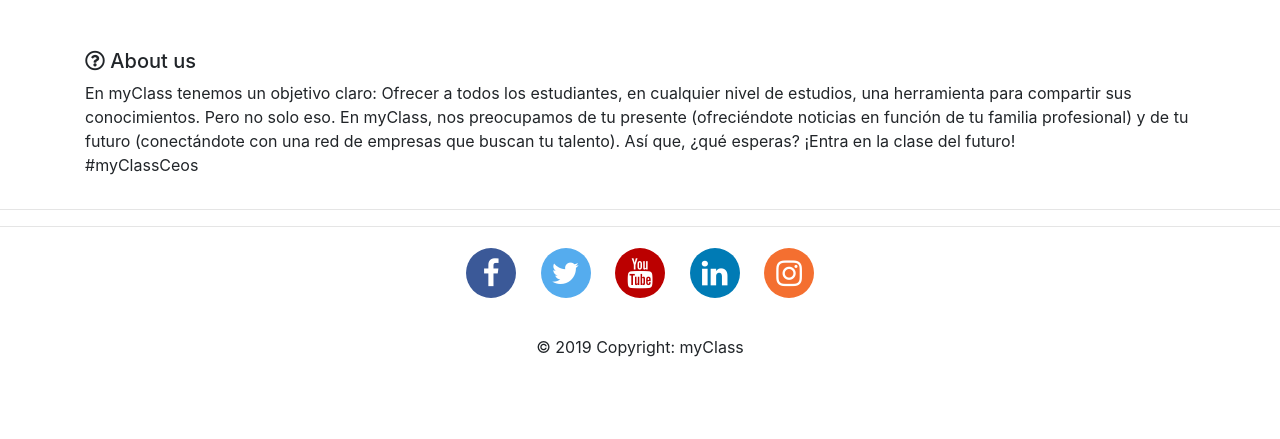
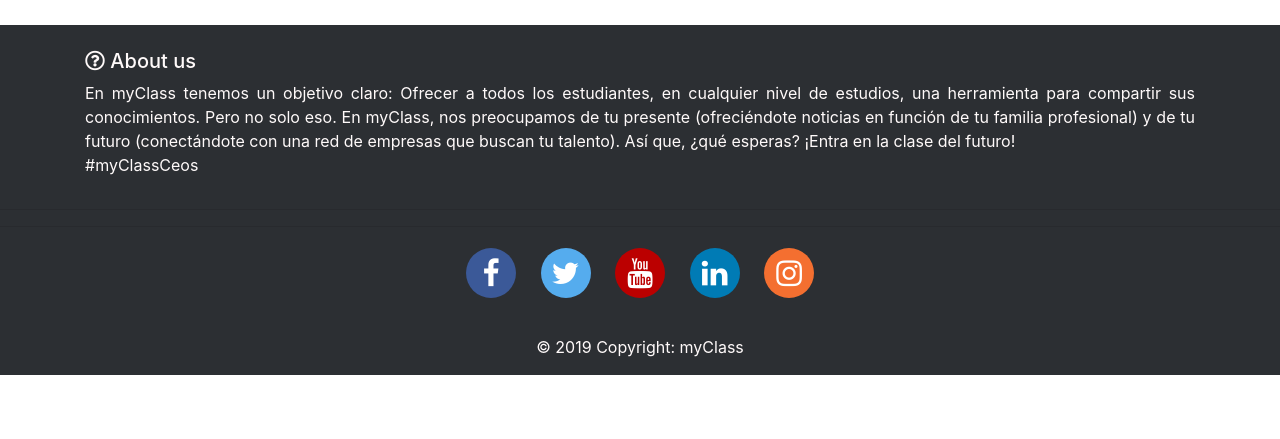
Before and after one commit to Vintaje/MyClass, a PHP site: page /myclass in a window 1280 px wide. Shown: the part 915-1354 px from the top of the page. Run offline with PHP 8.4, Linux system fonts and the light colour scheme; some libraries are stand-ins or nearby versions.

Commit message:
commitCss

```diff
--- a/css/estilos.css
+++ b/css/estilos.css
@@ -60,6 +60,7 @@ html div{
     text-decoration: none;
     margin: 5px 2px;
     border-radius: 50%;
+    transition: 0.5s all;
   }
   .fa-facebook {
     background: #3B5998;
@@ -85,3 +86,19 @@ html div{
     background: #f46f30;
     color: white;
   }
+
+  .desc{
+    text-align: justify;
+  }
+
+  /*Animación para los botones*/
+
+  #botones > li > a:hover{
+    box-shadow: 0px 0px 30px black;
+    transition: 0.5ms all;
+  }
+
+  footer{
+    background-color: #2c2f33;
+    color: snow;
+  }
--- a/vistas/home.php
+++ b/vistas/home.php
@@ -51,19 +51,15 @@
 
 <!-- Footer -->
 <footer class="page-footer font-small stylish-color-dark pt-4">
-
     <!-- Footer Links -->
     <div class="container text-center text-md-left">
-
         <!-- Grid row -->
         <div class="row">
-
             <!-- Grid column -->
             <div class="col-md-12 mx-auto">
-
                 <!-- Content -->
                 <h5><i class="far fa-question-circle"></i> About us</h5>
-                <p>En myClass tenemos un objetivo claro: Ofrecer a todos los estudiantes, en cualquier nivel
+                <p class="desc">En myClass tenemos un objetivo claro: Ofrecer a todos los estudiantes, en cualquier nivel
                     de estudios, una herramienta para compartir sus conocimientos.
                     Pero no solo eso. En myClass, nos preocupamos de tu presente (ofreciéndote noticias en función de tu
                     familia profesional) y de tu futuro (conectándote con una red de empresas que buscan tu talento).
@@ -78,29 +74,29 @@
     <hr>
     <hr>
     <!-- Botones para las redes sociales -->
-    <ul class="list-unstyled list-inline text-center">
+    <ul class="list-unstyled list-inline text-center" id="botones">
         <li class="list-inline-item">
-            <a class="btn-floating btn-fb mx-1">
+            <a class="btn-floating btn-fb mx-1" id="fb">
                 <i class="fa fa-facebook"> </i>
             </a>
         </li>
         <li class="list-inline-item">
-            <a class="btn-floating btn-tw mx-1">
+            <a class="btn-floating btn-tw mx-1" id="tw">
                 <i class="fa fa-twitter"> </i>
             </a>
         </li>
         <li class="list-inline-item">
-            <a class="btn-floating btn-yt mx-1">
+            <a class="btn-floating btn-yt mx-1" id="yt">
                 <i class="fa fa-youtube"> </i>
             </a>
         </li>
         <li class="list-inline-item">
-            <a class="btn-floating btn-li mx-1">
+            <a class="btn-floating btn-li mx-1" id="lnk">
                 <i class="fa fa-linkedin"> </i>
             </a>
         </li>
         <li class="list-inline-item">
-            <a class="btn-floating btn-dribbble mx-1">
+            <a class="btn-floating btn-dribbble mx-1" id ="ig">
                 <i class="fa fa-instagram"> </i>
             </a>
         </li>
```
